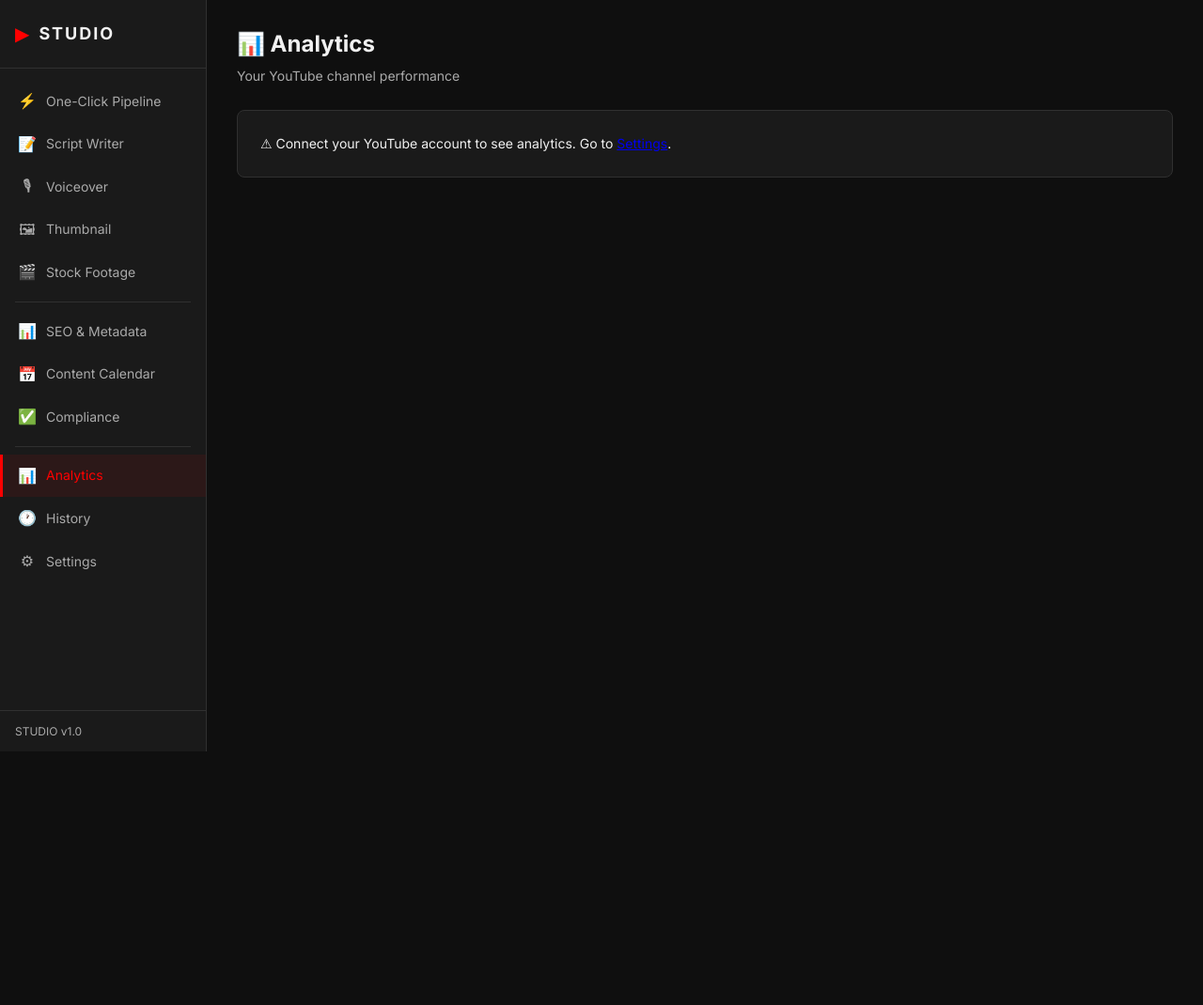
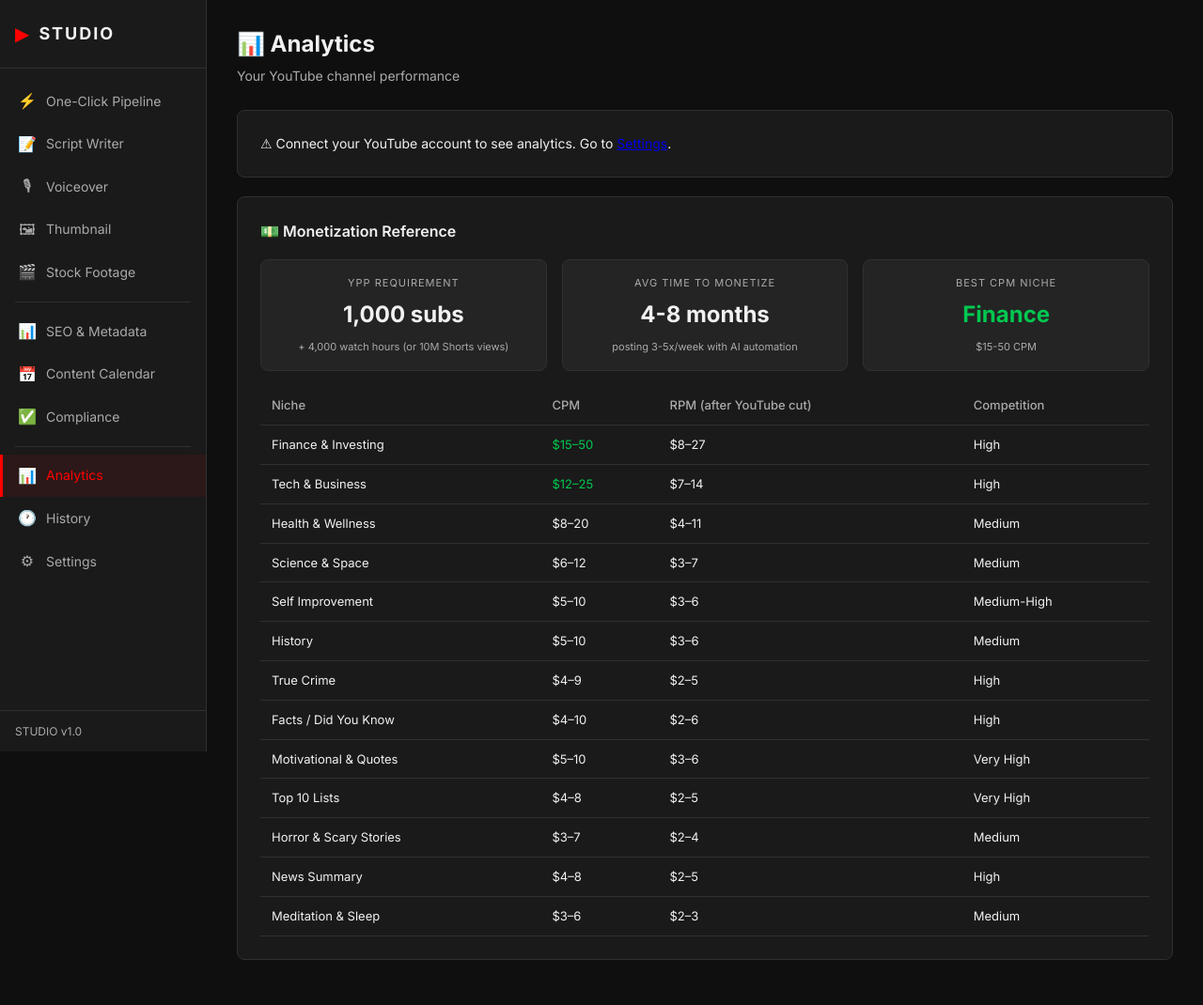
Before and after one commit to mayson208/AiAutomationTool, a Flask app: page /analytics in a window 1280 px wide. Shown: the whole page at 94% size. Before the commit the page ends 800 px from the top, so only its background shows below. Run offline with Flask 3, Linux system fonts and the light colour scheme; some libraries are stand-ins or nearby versions.

Commit message:
upgrade: section 10 — analytics page CPM reference table and monetization metrics

```diff
--- a/templates/analytics.html
+++ b/templates/analytics.html
@@ -44,4 +44,54 @@
   <p>&#9888; Connect your YouTube account to see analytics. Go to <a href="/settings">Settings</a>.</p>
 </div>
 {% endif %}
+
+<!-- CPM Reference Table -->
+<div class="card">
+  <h3>&#128181; Monetization Reference</h3>
+  <div class="monetization-grid">
+    <div class="mon-item">
+      <div class="mon-label">YPP Requirement</div>
+      <div class="mon-value">1,000 subs</div>
+      <div class="mon-sub">+ 4,000 watch hours (or 10M Shorts views)</div>
+    </div>
+    <div class="mon-item">
+      <div class="mon-label">Avg Time to Monetize</div>
+      <div class="mon-value">4-8 months</div>
+      <div class="mon-sub">posting 3-5x/week with AI automation</div>
+    </div>
+    <div class="mon-item">
+      <div class="mon-label">Best CPM Niche</div>
+      <div class="mon-value" style="color:#00c850">Finance</div>
+      <div class="mon-sub">$15-50 CPM</div>
+    </div>
+  </div>
+  <table class="data-table" style="margin-top:16px">
+    <thead><tr><th>Niche</th><th>CPM</th><th>RPM (after YouTube cut)</th><th>Competition</th></tr></thead>
+    <tbody>
+      <tr><td>Finance & Investing</td><td style="color:#00c850">$15–50</td><td>$8–27</td><td>High</td></tr>
+      <tr><td>Tech & Business</td><td style="color:#00c850">$12–25</td><td>$7–14</td><td>High</td></tr>
+      <tr><td>Health & Wellness</td><td>$8–20</td><td>$4–11</td><td>Medium</td></tr>
+      <tr><td>Science & Space</td><td>$6–12</td><td>$3–7</td><td>Medium</td></tr>
+      <tr><td>Self Improvement</td><td>$5–10</td><td>$3–6</td><td>Medium-High</td></tr>
+      <tr><td>History</td><td>$5–10</td><td>$3–6</td><td>Medium</td></tr>
+      <tr><td>True Crime</td><td>$4–9</td><td>$2–5</td><td>High</td></tr>
+      <tr><td>Facts / Did You Know</td><td>$4–10</td><td>$2–6</td><td>High</td></tr>
+      <tr><td>Motivational & Quotes</td><td>$5–10</td><td>$3–6</td><td>Very High</td></tr>
+      <tr><td>Top 10 Lists</td><td>$4–8</td><td>$2–5</td><td>Very High</td></tr>
+      <tr><td>Horror & Scary Stories</td><td>$3–7</td><td>$2–4</td><td>Medium</td></tr>
+      <tr><td>News Summary</td><td>$4–8</td><td>$2–5</td><td>High</td></tr>
+      <tr><td>Meditation & Sleep</td><td>$3–6</td><td>$2–3</td><td>Medium</td></tr>
+    </tbody>
+  </table>
+</div>
 {% endblock %}
+
+{% block scripts %}
+<style>
+.monetization-grid { display:grid; grid-template-columns:repeat(3,1fr); gap:16px; margin-bottom:16px; }
+.mon-item { background:var(--bg3); border:1px solid var(--border); border-radius:8px; padding:16px; text-align:center; }
+.mon-label { font-size:11px; color:var(--text-muted); text-transform:uppercase; letter-spacing:1px; }
+.mon-value { font-size:24px; font-weight:700; margin:6px 0; }
+.mon-sub { font-size:11px; color:var(--text-muted); }
+</style>
+{% endblock %}
```
